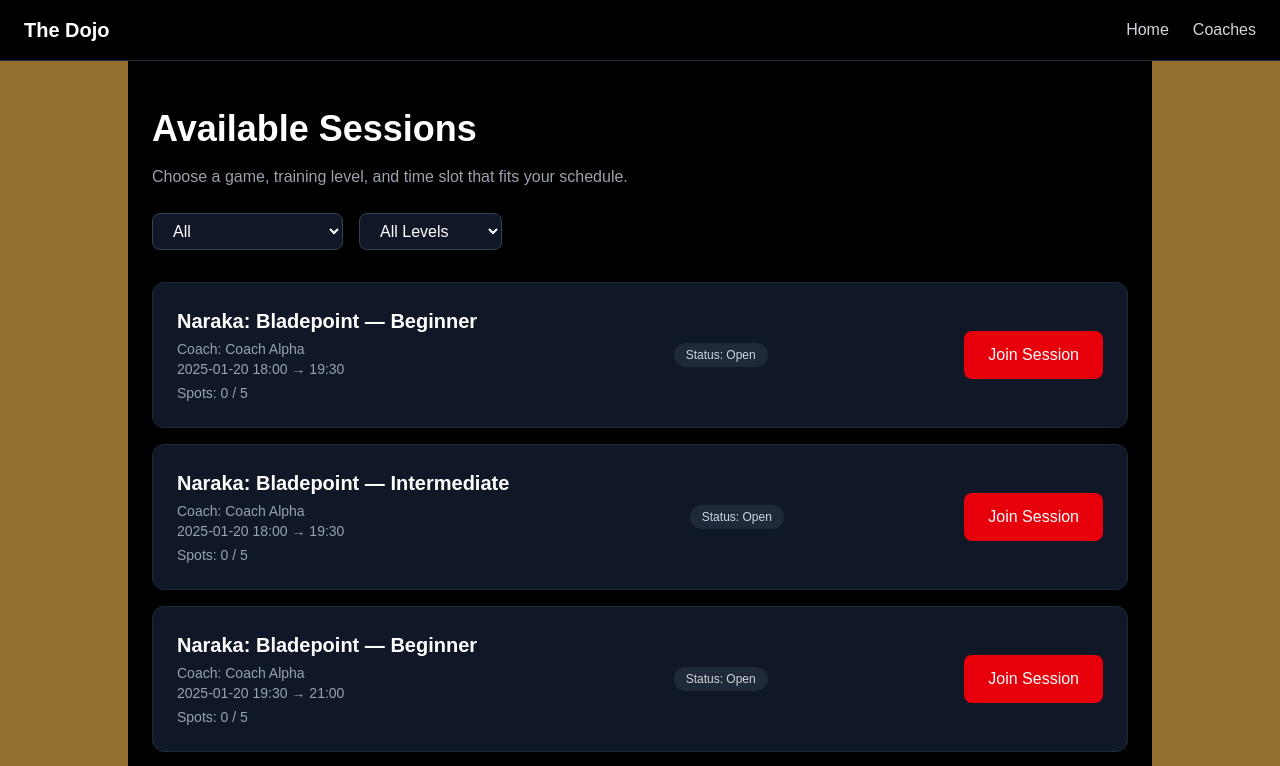
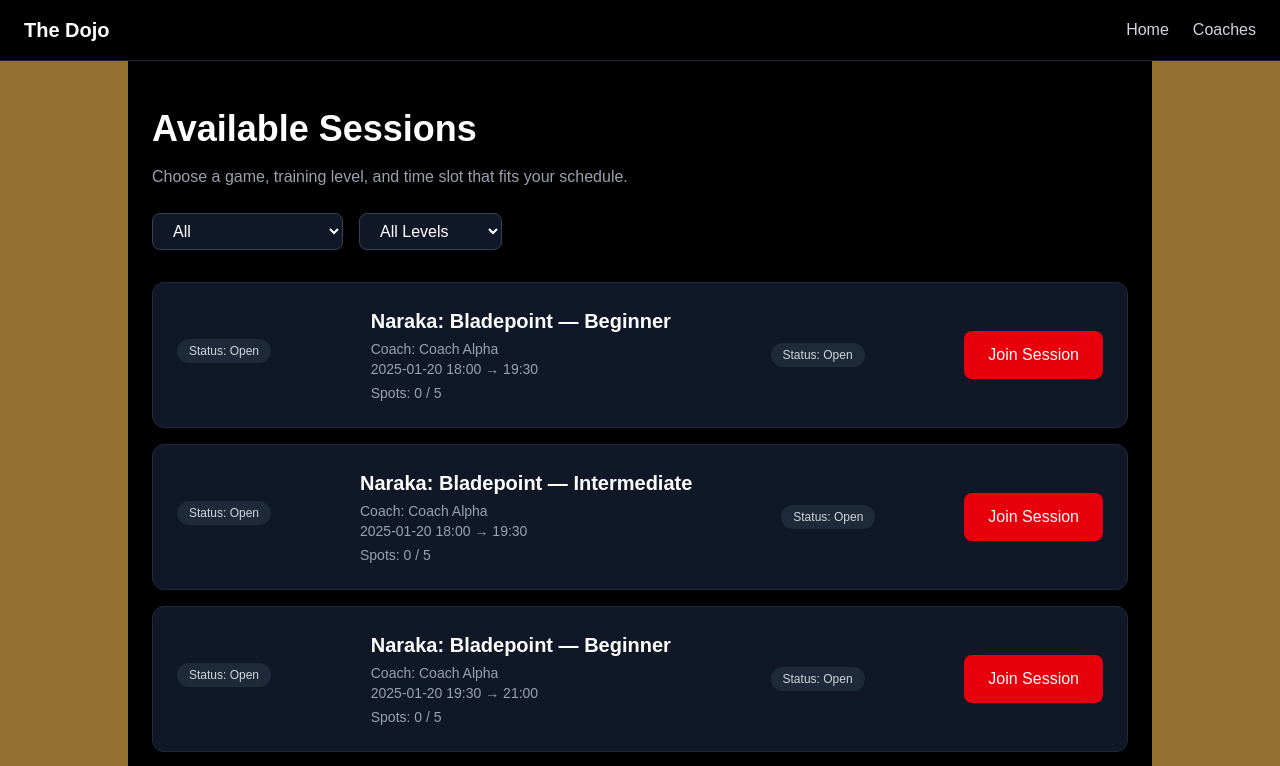
Before and after one commit to T-Merza/dojo-platform, a Next.js app: page /sessions in a window 1280 px wide. Shown: the top 766 px of the page. Built offline with nearby package versions, Linux system fonts and the light colour scheme.

Commit message:
Wire session lifecycle into join flow and UI

```diff
--- a/src/app/sessions/page.tsx
+++ b/src/app/sessions/page.tsx
@@ -8,6 +8,7 @@
   handleJoin,
   Session,
   generateSessionsFromAvailability,
+  evaluateSessionStatus,
 } from "@/lib/scheduling";
 import { GAMES } from '@/lib/games';
 
@@ -86,12 +87,25 @@
         return session;
       }
 
+      const updatedSession = {
+        ...session,
+        enrolledStudentIds: [
+          ...session.enrolledStudentIds,
+          currentUserId,
+        ],
+      };
+
       return {
         ...session,
         enrolledStudentIds: [
           ...session.enrolledStudentIds,
           currentUserId,
         ],
+      };
+
+      return {
+        ...updatedSession,
+        status: evaluateSessionStatus(updatedSession),
       };
     })
   );
@@ -157,11 +171,18 @@
           const canJoin =
            session.status === "Open" || session.status === "Pending";
 
+          const statusLabel = session.status;
+
           return (
             <div
               key={session.id}
               className="p-6 rounded-xl bg-gray-900 border border-gray-800 flex flex-col md:flex-row md:items-center md:justify-between gap-4"
             >
+
+              <span className="inline-block mb-2 text-xs px-3 py-1 rounded-full bg-gray-800 text-gray-300">
+                Status: {session.status}
+              </span>
+
               <div>
                 <h2 className="text-xl font-semibold">
                   {session.game} — {session.trainingLevel}
```
